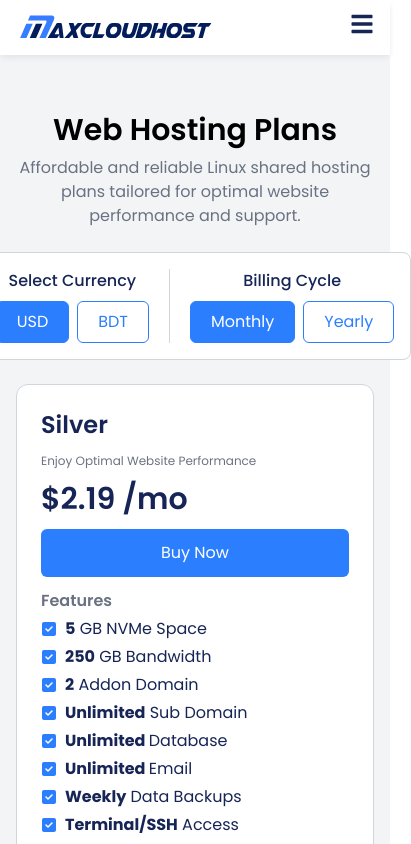
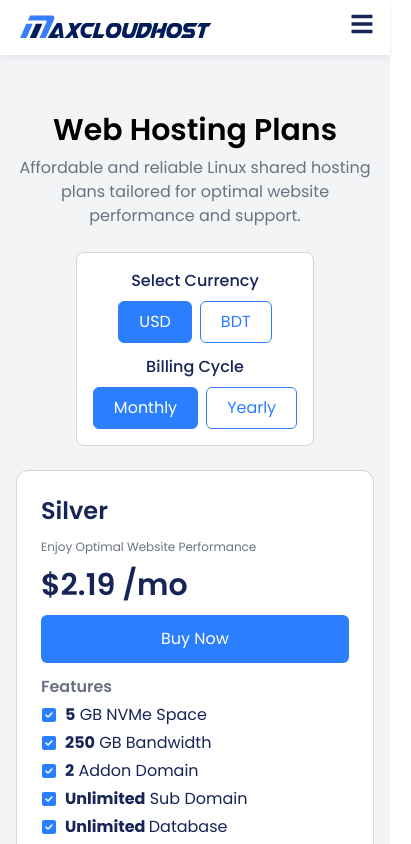
Before and after one commit to LitanMolla/web-hosting, a React (Vite) app: page /sharedhosting in a window 390 px wide. Shown: the top 844 px of the page, 411 px wide, since content can reach past the window. Built offline with nearby package versions, Linux system fonts and the light colour scheme.

Commit message:
Billing Cycle and Select Currency box responsive

```diff
--- a/src/pages/Sharedhosting.jsx
+++ b/src/pages/Sharedhosting.jsx
@@ -111,8 +111,8 @@ const Sharedhosting = () => {
                         <h2 className='font-semibold lg:text-[40px] text-3xl text-center mb-2'>Web Hosting Plans</h2>
                         <p className='text-base text-gray-500 text-center'>Affordable and reliable Linux shared hosting plans tailored for optimal website performance and support.</p>
                     </div>
-                    <div className="flex justify-center items-center my-6">
-                        <div className="rounded-lg border border-gray-300 bg-white p-4 flex justify-between">
+                    <div className="flex justify-center items-center my-6 ">
+                        <div className="rounded-lg border border-gray-300 bg-white p-4 flex justify-between flex-col md:flex-row gap-3 items-center">
                             <div className="text-center">
                                 <p className='text-base text-blue-950 font-medium mb-2'>Select Currency</p>
                                 <div className="flex gap-2">
@@ -120,7 +120,7 @@ const Sharedhosting = () => {
                                     <button onClick={()=>setCurrency('BDT')} className={` text-base px-5 py-2 rounded-md duration-300 cursor-pointer border-blue-500 border ${currency == 'BDT' ? 'bg-blue-500 text-white' : 'text-blue-500'}`}>BDT</button>
                                 </div>
                             </div>
-                            <div className="bg-gray-300 w-[1px] mx-5"></div>
+                            <div className="bg-gray-300 w-[1px] mx-5 hidden md:block"></div>
                             <div className="text-center">
                                 <p className='text-base text-blue-950 font-medium mb-2'>Billing Cycle</p>
                                 <div className="flex gap-2">
```
Also changed, not shown: 1 other file (tests, documents, lock files or other folders).
